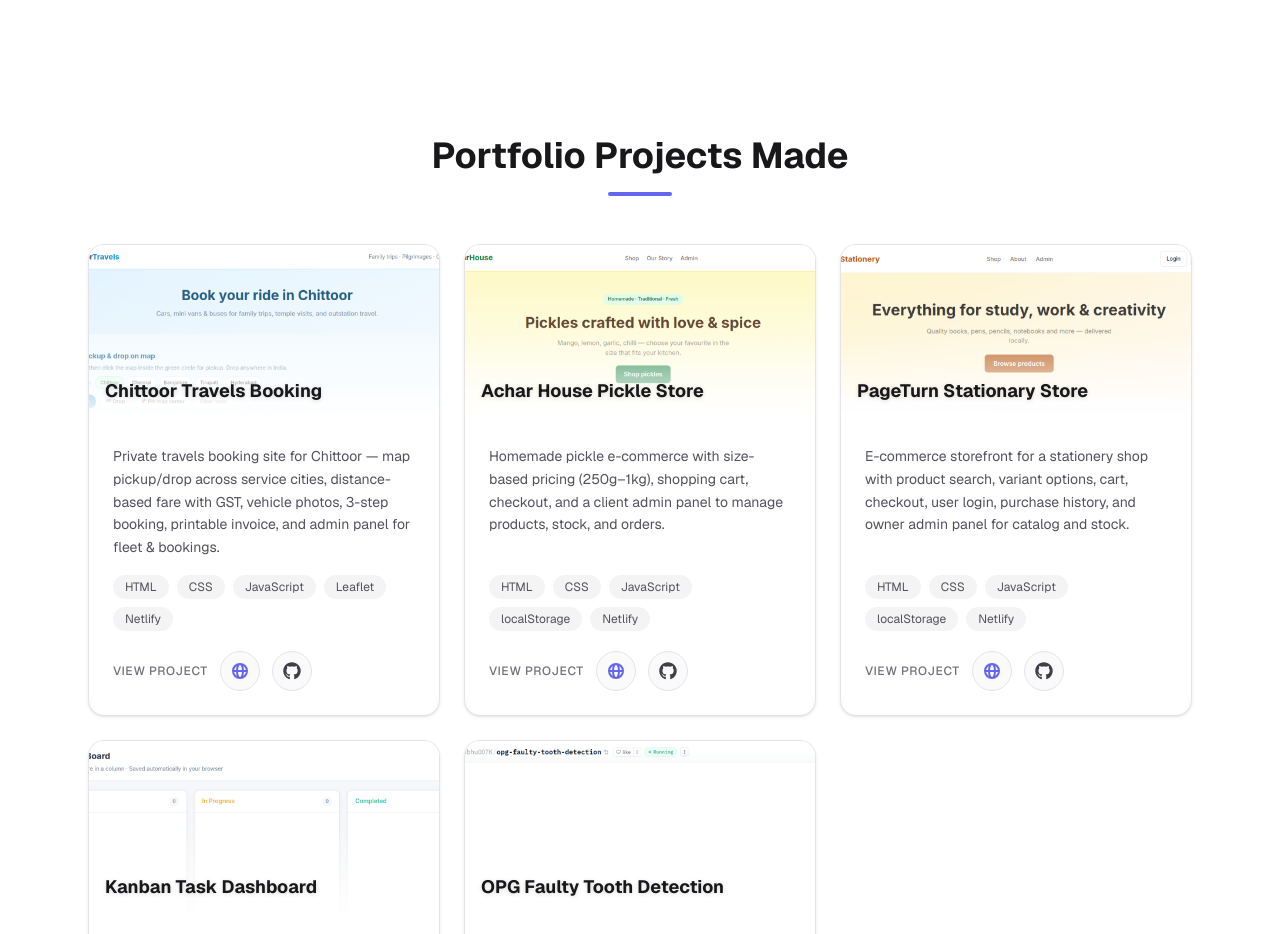
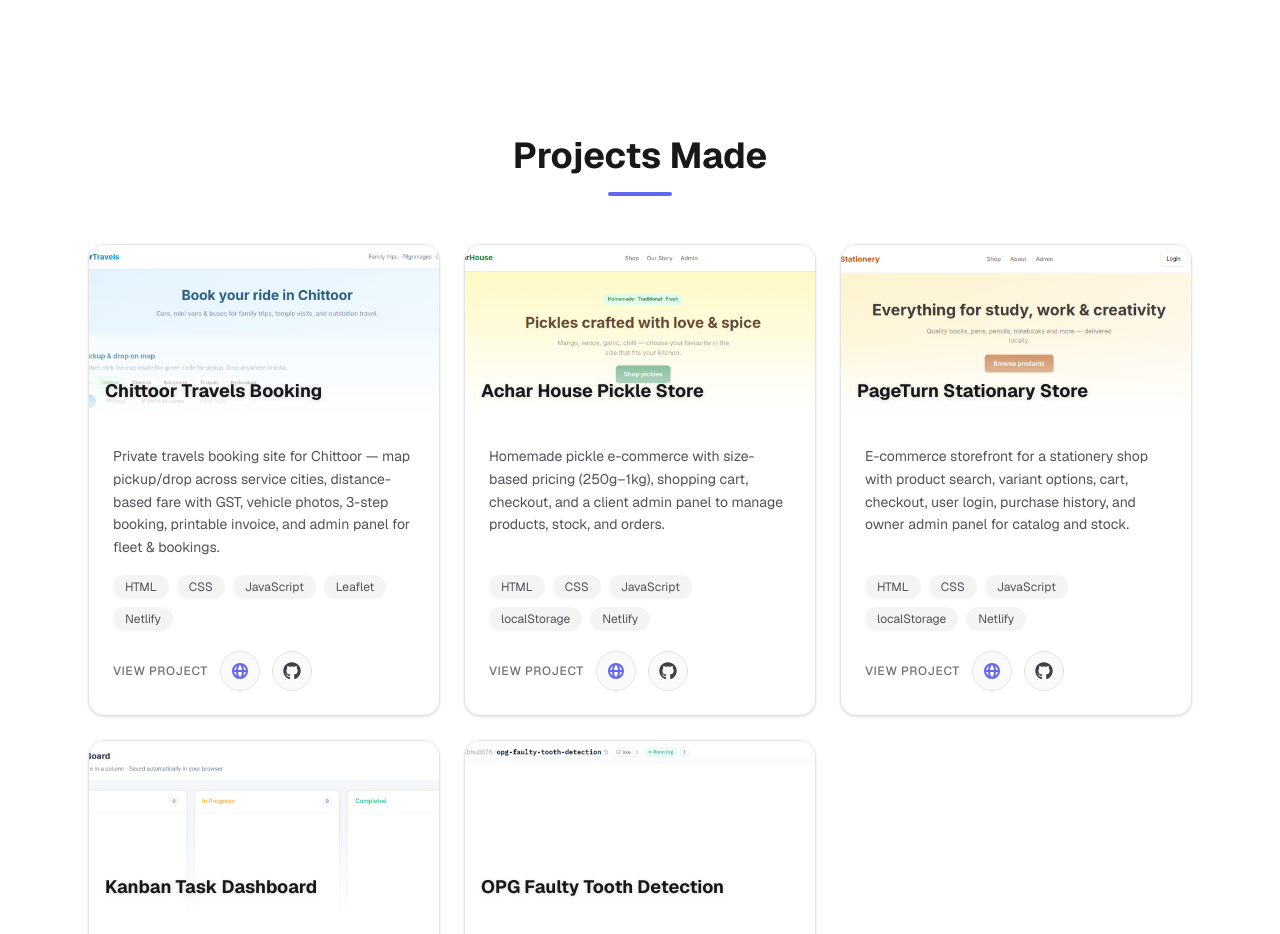
Before and after one commit to Prabhu007K/K-Prabhu-Portfolio, a Next.js app: page / in a window 1280 px wide. Shown: the part 3220-4154 px from the top of the page. Built offline with nearby package versions, Linux system fonts and the light colour scheme.

Commit message:
Add files via upload

```diff
--- a/src/components/Projects.tsx
+++ b/src/components/Projects.tsx
@@ -13,7 +13,7 @@ export function Projects() {
   return (
     <section id="projects" className="scroll-mt-28 py-20">
       <div className="mx-auto max-w-6xl px-4 sm:px-6">
-        <SectionTitle id="projects-title" title="Portfolio Projects Made" />
+        <SectionTitle id="projects-title" title="Projects Made" />
         <div className="grid gap-6 md:grid-cols-2 lg:grid-cols-3">
           {portfolio.projects.map((project, i) => (
             <motion.article
```
